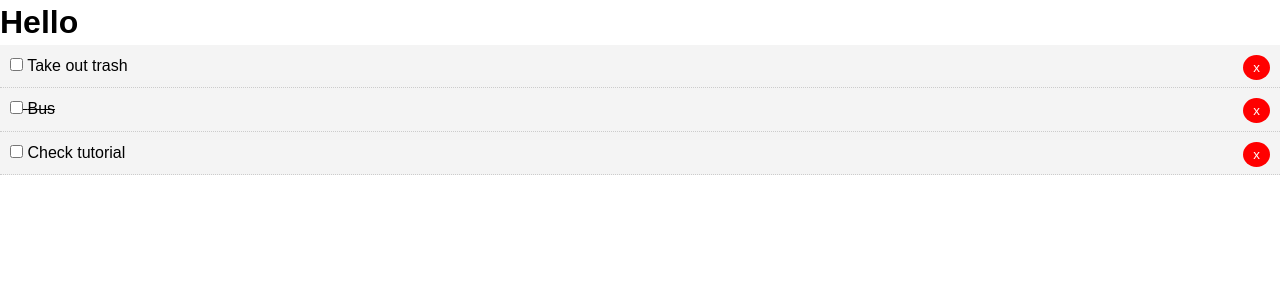
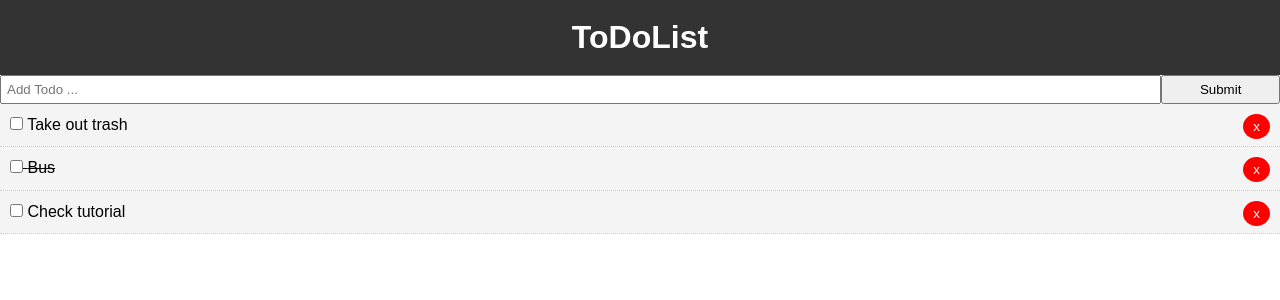
Before and after one commit to j14chambers/React-Tutorial, a React (Create React App) app: page / in a window 1280 px wide. Shown: the top 300 px of the page. Built offline with nearby package versions, Linux system fonts and the light colour scheme.

Commit message:
Add header and addtodo components

```diff
--- a/src/App.js
+++ b/src/App.js
@@ -1,35 +1,9 @@
 import React, {Component} from 'react';
 import './App.css';
 import Todos from './components/Todos';
+import AddTodo from './components/AddTodo';
+import Header from './components/layout/Header';
 
-// function App() {
-//   state = {
-//     todos: [
-//       {
-//         id: 1,
-//         title: 'Take out trash',
-//         completed: false
-//       },
-//       {
-//         id: 2,
-//         title: 'Bus',
-//         completed: false
-//       },
-//       {
-//         id: 3,
-//         title: 'Check tut',
-//         completed: false
-//       }
-//     ]
-//   }
-//   console.log(this.state.todos);
-//   return (
-//     <div className="App">
-//      <h1>Hello</h1>
-//      <Todos></Todos>
-//     </div>
-//   );
-// }
 
 class App extends Component {
   state = {
@@ -71,8 +45,12 @@ class App extends Component {
     console.log(this.props.todos);
     return(
       <div className="App">
-        <h1>Hello</h1>
-        <Todos todos={this.state.todos} markComplete = {this.markComplete} delTodo={this.delTodo}></Todos>
+        <div className='container'>
+          <Header></Header>
+          <AddTodo></AddTodo>
+          <Todos todos={this.state.todos} markComplete = {this.markComplete} delTodo={this.delTodo}></Todos>
+        </div>
+
      </div>
     )
   }
```
